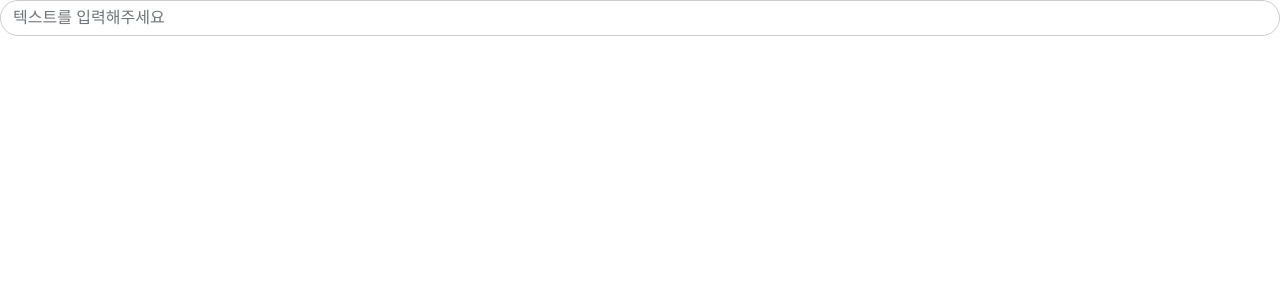
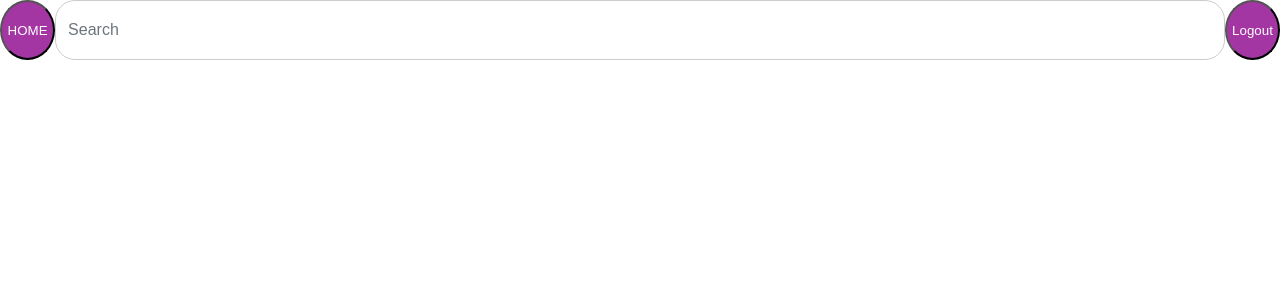
Before and after one commit to HseongH/Bohemian-Rhapsody, a React (Create React App) app: page / in a window 1280 px wide. Shown: the top 300 px of the page. Built offline with nearby package versions, Linux system fonts and the light colour scheme.

Commit message:
HeaderView

```diff
--- a/src/components/Header.js
+++ b/src/components/Header.js
@@ -1,12 +1,16 @@
 // LIBRARY
 import React from 'react';
-import { Input, Button } from '../elements';
+import { Input, Grid, Button } from '../elements';
 
 const Header = (props) => {
   return (
-  <React.Fragment>
-    <Input/>
-  </React.Fragment>
+    <React.Fragment>
+      <Grid is_flex>
+        <Button>HOME</Button>
+        <Input placeholder="Search"/>
+        <Button>Logout</Button>
+      </Grid>
+    </React.Fragment>
   )
 };
 
```
